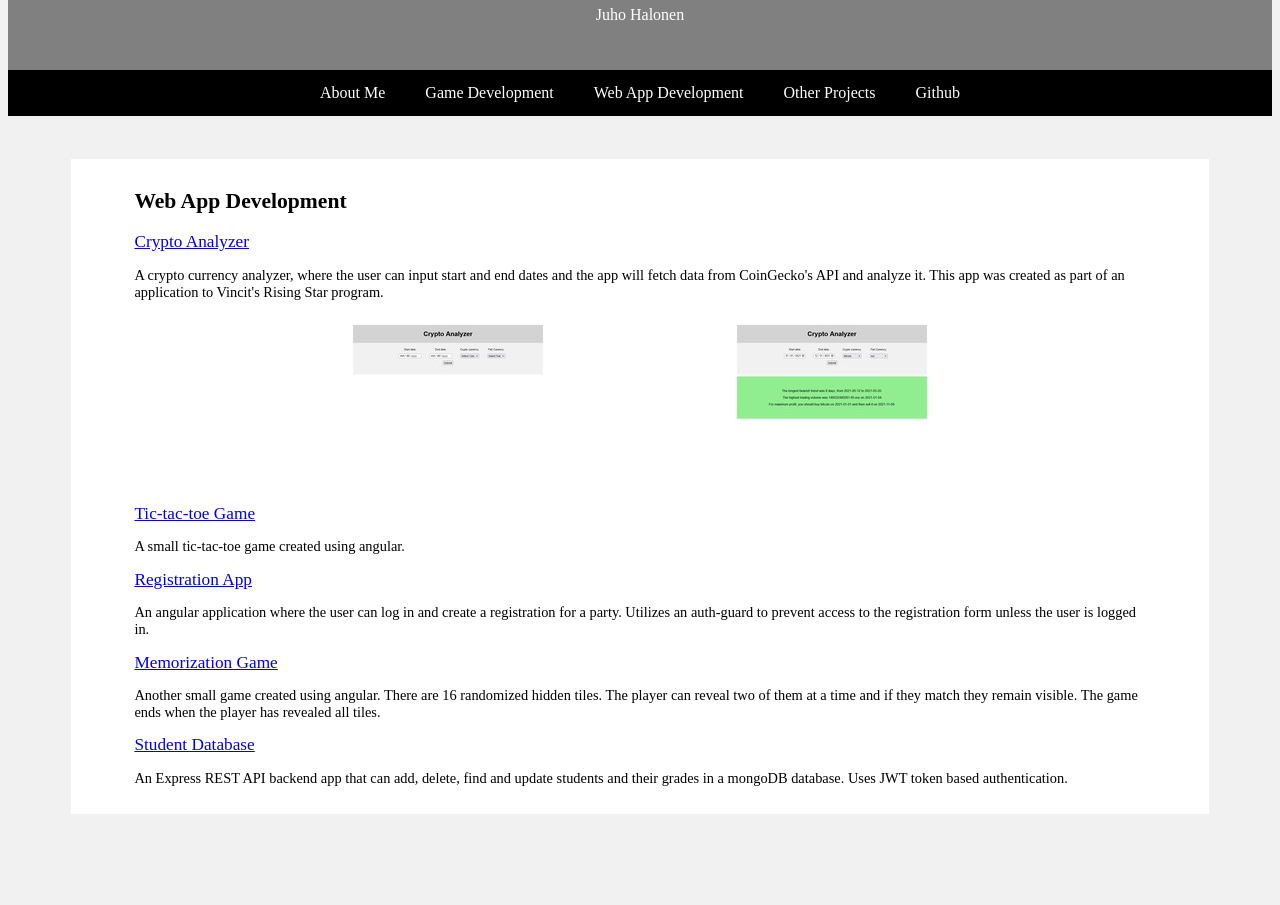
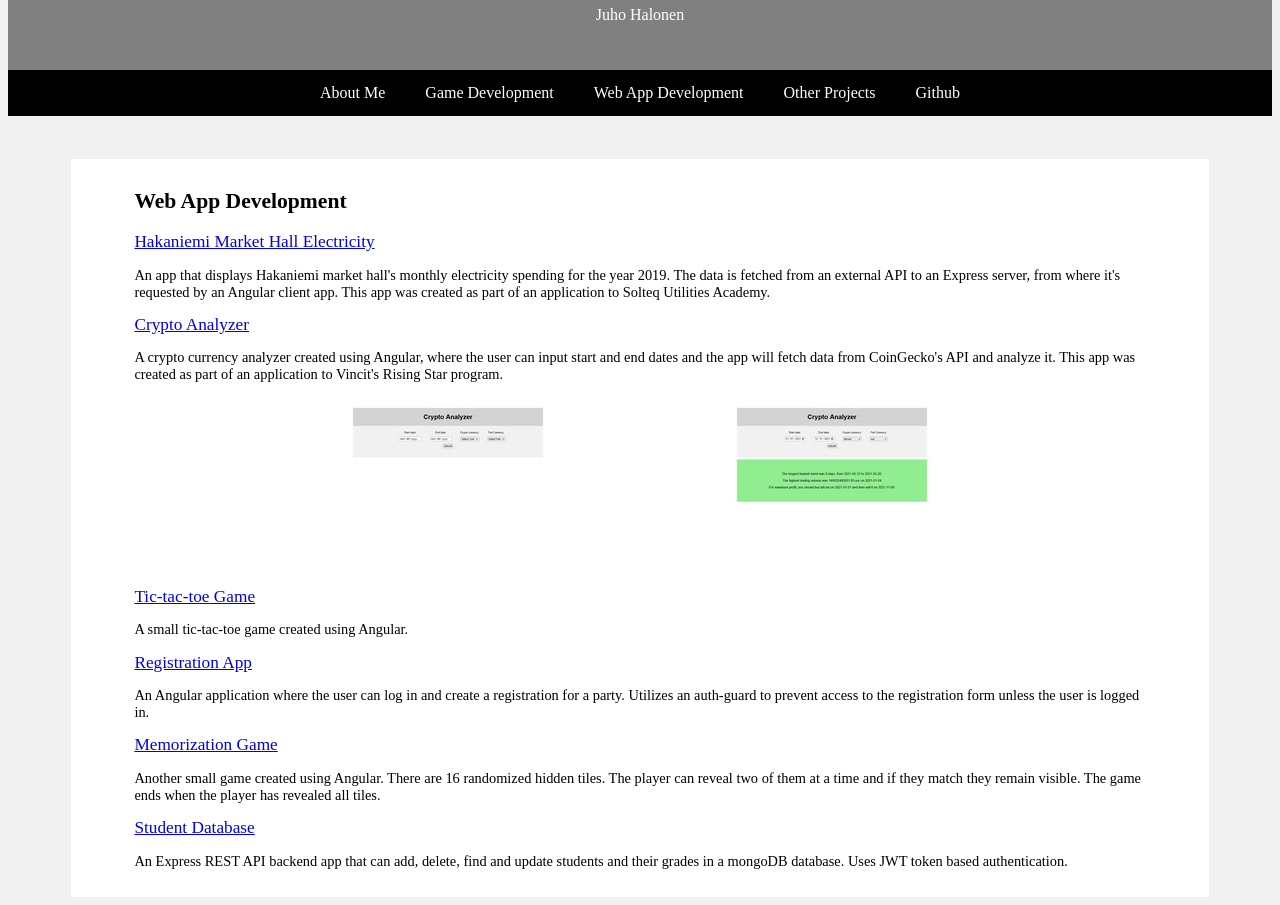
Before and after one commit to Jualhalo/jualhalo.github.io, a plain HTML site: page web.html in a window 1280 px wide. Shown: the part 133-1038 px from the top of the page. Before the commit the page ends 955 px from the top, so only its background shows below. Drawn offline with Linux system fonts and the light colour scheme.

Commit message:
add hakaniemi project

```diff
--- a/web.html
+++ b/web.html
@@ -23,8 +23,12 @@
             </div>
             <div class ="content">
                 <h2>Web App Development</h2>
+                <a href="https://github.com/Jualhalo/hakaniemi"target="_blank" rel="noopener noreferrer" class="projectLink">Hakaniemi Market Hall Electricity</a>
+                <p>An app that displays Hakaniemi market hall's monthly electricity spending for the year 2019. The data is fetched from an external API to an Express server,
+                    from where it's requested by an Angular client app. This app was created as part of an application to Solteq Utilities Academy.
+                </p>
                 <a href="https://github.com/Jualhalo/ScroogeCrypto"target="_blank" rel="noopener noreferrer" class="projectLink">Crypto Analyzer</a>
-                <p>A crypto currency analyzer, where the user can input start and end dates and the app will fetch data from CoinGecko's API and analyze it.
+                <p>A crypto currency analyzer created using Angular, where the user can input start and end dates and the app will fetch data from CoinGecko's API and analyze it.
                     This app was created as part of an application to Vincit's Rising Star program.
                 </p>
                 <div class="screens">
@@ -32,13 +36,13 @@
                     <a href="img/scrooge2.jpg" data-lightbox="screens" data-title="ScroogeCrypto screenshot 2"><img src="img/scrooge2thumb.jpg" alt="scrooge_screenshot2"></a>
                 </div>
                 <a href="https://github.com/Jualhalo/ang-ristinolla"target="_blank" rel="noopener noreferrer" class="projectLink">Tic-tac-toe Game</a>
-                <p>A small tic-tac-toe game created using angular.</p>
+                <p>A small tic-tac-toe game created using Angular.</p>
                 <a href="https://github.com/Jualhalo/ang-ilmosovellus"target="_blank" rel="noopener noreferrer" class="projectLink">Registration App</a>
-                <p>An angular application where the user can log in and create a registration for a party.
+                <p>An Angular application where the user can log in and create a registration for a party.
                     Utilizes an auth-guard to prevent access to the registration form unless the user is logged in.
                 </p>
                 <a href="https://github.com/Jualhalo/ang-muistipeli"target="_blank" rel="noopener noreferrer" class="projectLink">Memorization Game</a>
-                <p>Another small game created using angular. There are 16 randomized hidden tiles.
+                <p>Another small game created using Angular. There are 16 randomized hidden tiles.
                     The player can reveal two of them at a time and if they match they remain visible. The game ends when the player has revealed all tiles.</p>
                     <a href="https://github.com/Jualhalo/restApiExpress"target="_blank" rel="noopener noreferrer" class="projectLink">Student Database</a>
                 <p>An Express REST API backend app that can add, delete, find and update students and their grades in a mongoDB database.
```
